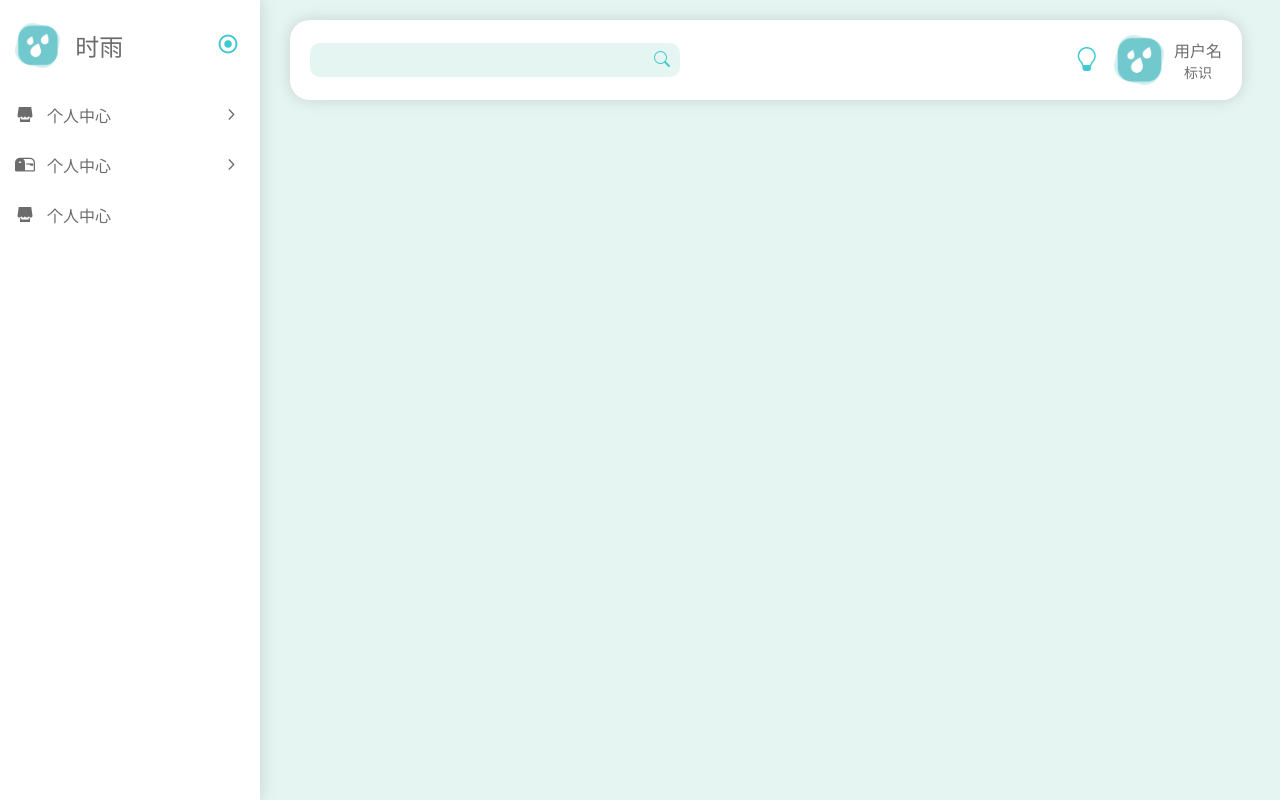
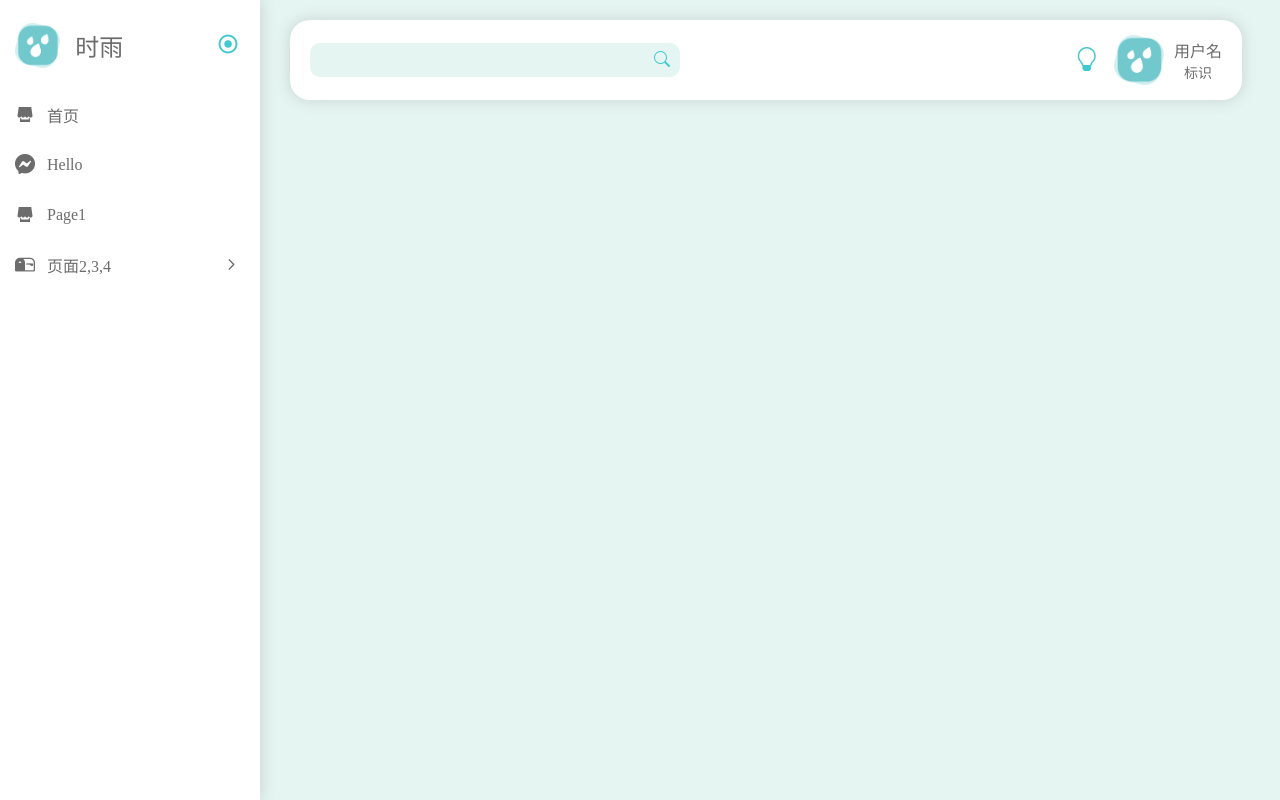
Before and after one commit to PRaichu/shiyu-ui, a Vue app: page / in a window 1280 px wide. Built offline with nearby package versions, Linux system fonts and the light colour scheme.

Commit message:
路由修改

```diff
--- a/src/components/Sidebar/index.vue
+++ b/src/components/Sidebar/index.vue
@@ -28,11 +28,7 @@ export default {
     MenuItem
   },
   props: {
-    homeURL: { type: Object, default: () => ({ name: 'dashboard.home-1' }) },
-    logo: { type: String, default: require('@/assets/logo.png') },
-    horizontal: { type: Boolean, default: false },
-    items: { type: Array, default: () => { return [] } },
-    sidebarGroupTitle: { type: Boolean, default: true }
+    logo: { type: String, default: require('@/assets/logo.png') }
   },
   data() {
     return {
@@ -43,6 +39,10 @@ export default {
       sideBarMenu: 'Config/sideBarMenu',
       sidebarIsOpen: 'Setting/sidebarIsOpen'
     })
+  },
+  watch: {
+    pageRouter(newValue) {
+    }
   },
   mounted() {
     this.sidebarChange()
--- a/src/store/Config/index.js
+++ b/src/store/Config/index.js
@@ -5,51 +5,47 @@ import mutations from './mutations'
 const state = {
   sidebarMenu: [
     {
-      title: '个人中心',
+      title: '首页',
       iconClass: 'el-icon-s-shop',
-      link: '',
-      isParent: true,
-      children: [
+      link: '/',
+      isParent: false
+    },
     {
-          title: '信息',
+      title: 'Hello',
       iconClass: 'bi bi-messenger',
       link: '/hello',
       isParent: false
     },
     {
-          title: '设置',
-          iconClass: 'bi bi-record',
-          link: '/',
+      title: 'Page1',
+      iconClass: 'el-icon-s-shop',
+      link: '/page1',
       isParent: false
-        }
-      ]
     },
     {
-      title: '个人中心',
+      title: '页面2,3,4',
       iconClass: 'bi bi-mailbox2',
       link: '',
       isParent: true,
       children: [
         {
-          title: '信息',
+          title: 'Page2',
           iconClass: 'bi bi-messenger',
-          link: '/hello',
+          link: '/page2',
           isParent: false
         },
         {
-          title: '设置',
+          title: 'Page3',
           iconClass: 'bi bi-record',
-          link: '/',
+          link: '/page3',
+          isParent: false
+        },
+        {
+          title: 'Page4',
+          iconClass: 'bi bi-record',
+          link: '/page4',
           isParent: false
         }
-      ]
-    },
-    {
-      title: '个人中心',
-      iconClass: 'el-icon-s-shop',
-      link: '',
-      isParent: false,
-      children: [
       ]
     }
   ]
--- /dev/null
+++ b/src/views/testViews/Page1.vue
@@ -0,0 +1,30 @@
+<template>
+  <CardList title="Page1" :links="links" />
+</template>
+
+<script>
+import CardList from '@/components/Cards/CardList'
+export default {
+  name: 'Page1',
+  components: {
+    CardList
+  },
+  data() {
+    return {
+      links: [
+        {
+          title: '信息',
+          link: '/hello'
+        },
+        {
+          title: '设置',
+          link: '/'
+        }
+      ]
+    }
+  }
+}
+</script>
+
+<style scoped>
+</style>
--- /dev/null
+++ b/src/views/testViews/Page2.vue
@@ -0,0 +1,31 @@
+<template>
+  <CardList title="Page2" :links="links" />
+</template>
+
+<script>
+import CardList from '@/components/Cards/CardList'
+export default {
+  name: 'Page2',
+  components: {
+    CardList
+  },
+  data() {
+    return {
+      links: [
+        {
+          title: '信息',
+          link: '/hello'
+        },
+        {
+          title: '设置',
+          link: '/'
+        }
+      ]
+    }
+  }
+}
+</script>
+
+<style scoped>
+
+</style>
--- /dev/null
+++ b/src/views/testViews/Page3.vue
@@ -0,0 +1,31 @@
+<template>
+  <CardList title="Page3" :links="links" />
+</template>
+
+<script>
+import CardList from '@/components/Cards/CardList'
+export default {
+  name: 'Page3',
+  components: {
+    CardList
+  },
+  data() {
+    return {
+      links: [
+        {
+          title: '信息',
+          link: '/hello'
+        },
+        {
+          title: '设置',
+          link: '/'
+        }
+      ]
+    }
+  }
+}
+</script>
+
+<style scoped>
+
+</style>
--- /dev/null
+++ b/src/views/testViews/Page4.vue
@@ -0,0 +1,31 @@
+<template>
+  <CardList title="Page4" :links="links" />
+</template>
+
+<script>
+import CardList from '@/components/Cards/CardList'
+export default {
+  name: 'Page4',
+  components: {
+    CardList
+  },
+  data() {
+    return {
+      links: [
+        {
+          title: '信息',
+          link: '/hello'
+        },
+        {
+          title: '设置',
+          link: '/'
+        }
+      ]
+    }
+  }
+}
+</script>
+
+<style scoped>
+
+</style>
```
Also changed, not shown: src/router/index.js (+21 -1 lines), src/views/testViews/HelloWorld.vue (renamed from src/components/HelloWorld.vue). Lines whose indentation alone changed are shown as unchanged.
